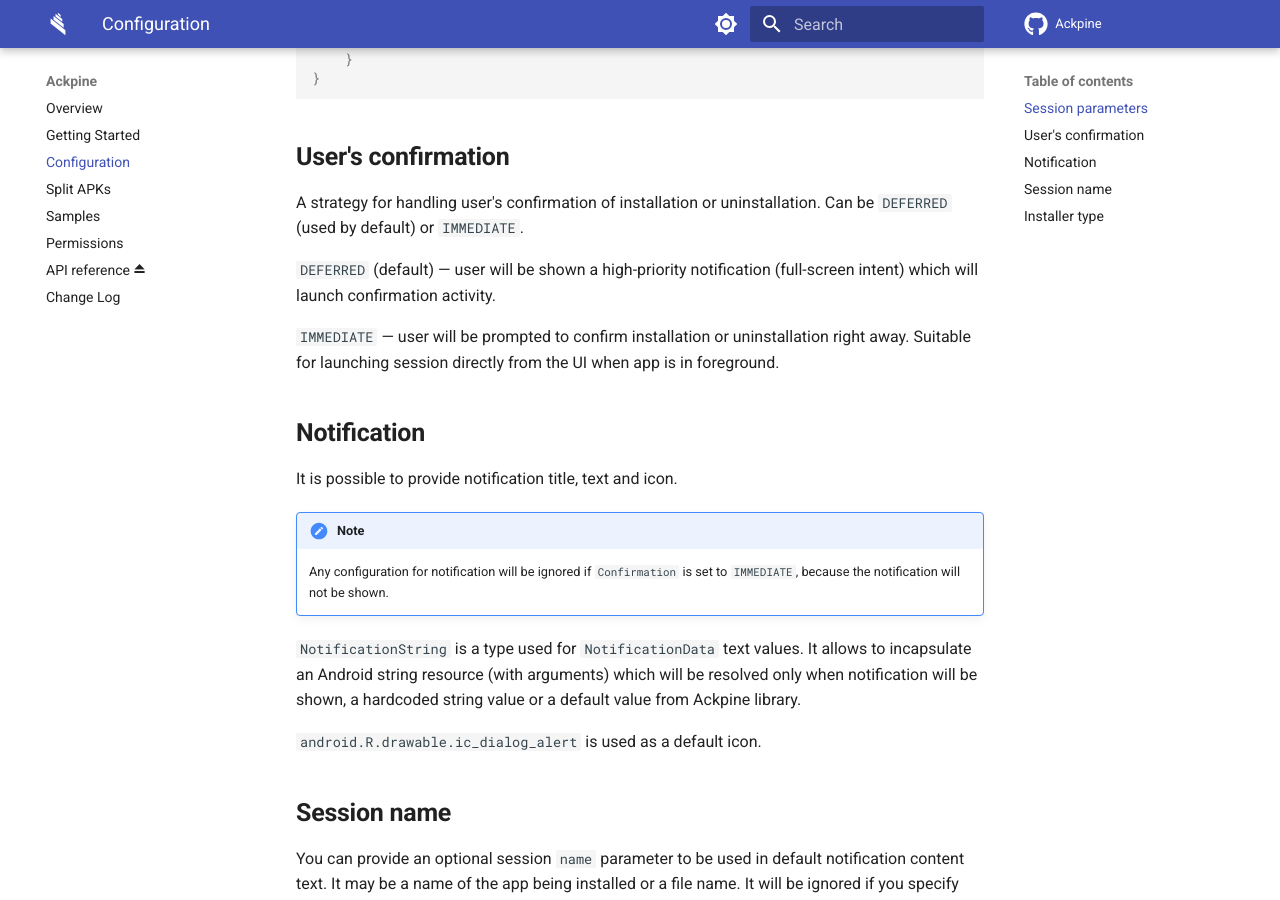
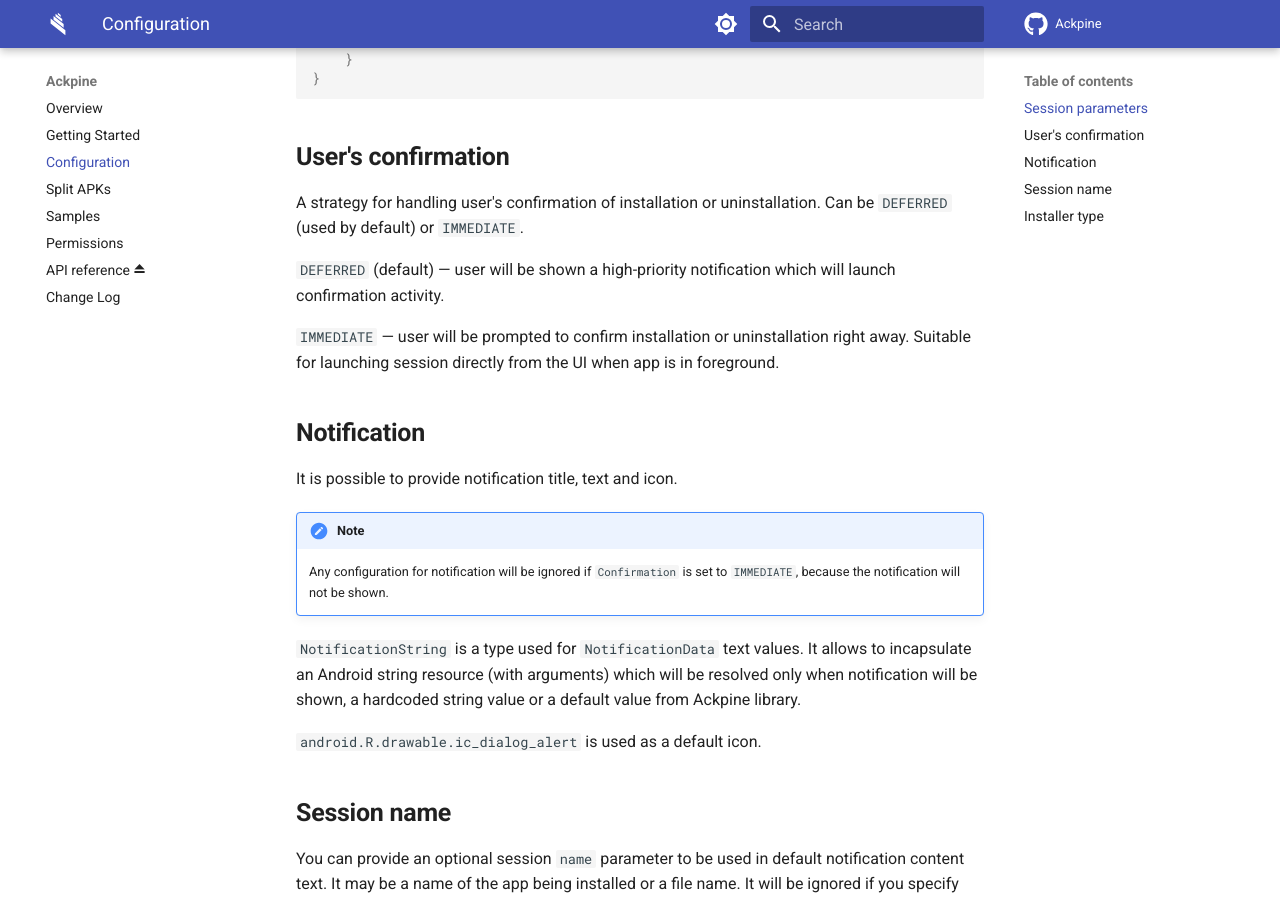
Before and after one commit to solrudev/Ackpine, an MkDocs documentation site: the page built from docs/configuration.md, in a window 1280 px wide and 900 px high, scrolled down 596 px. Built offline with MkDocs 1.6.1 and Material for MkDocs 9.7.7, drawn with Linux system fonts in a browser that asks for light colours; comment, search, counter and statistics services are not loaded.

Commit message:
remove mentions of full-screen intent from docs

```diff
--- a/docs/configuration.md
+++ b/docs/configuration.md
@@ -47,14 +47,11 @@ An example of creating a session with custom parameters:
 User's confirmation
 -------------------
 
-A strategy for handling user's confirmation of installation or uninstallation.
-Can be `DEFERRED` (used by default) or `IMMEDIATE`.
+A strategy for handling user's confirmation of installation or uninstallation. Can be `DEFERRED` (used by default) or `IMMEDIATE`.
 
-`DEFERRED` (default) — user will be shown a high-priority notification (full-screen intent) which
-will launch confirmation activity.
+`DEFERRED` (default) — user will be shown a high-priority notification which will launch confirmation activity.
 
-`IMMEDIATE` — user will be prompted to confirm installation or uninstallation right away. Suitable
-for launching session directly from the UI when app is in foreground.
+`IMMEDIATE` — user will be prompted to confirm installation or uninstallation right away. Suitable for launching session directly from the UI when app is in foreground.
 
 Notification
 ------------
```
Also changed, not shown: 1 other file.
